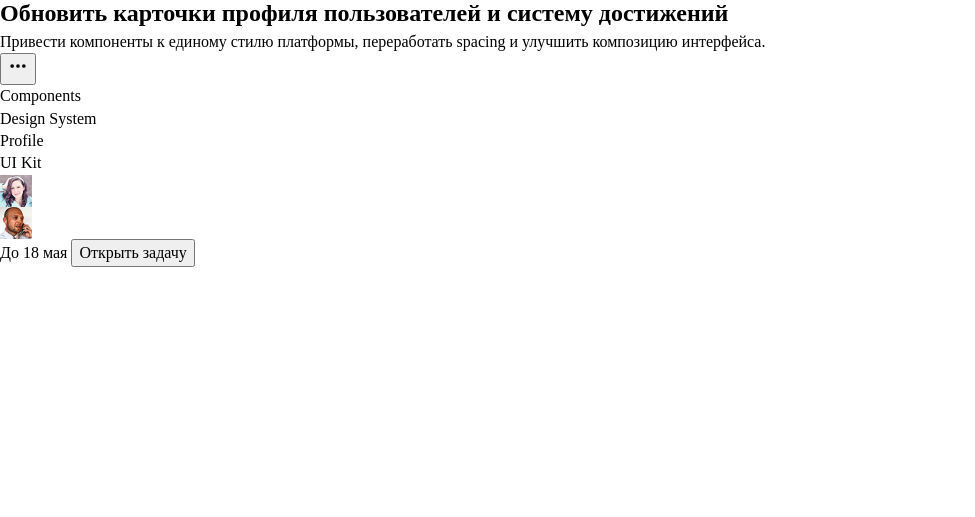
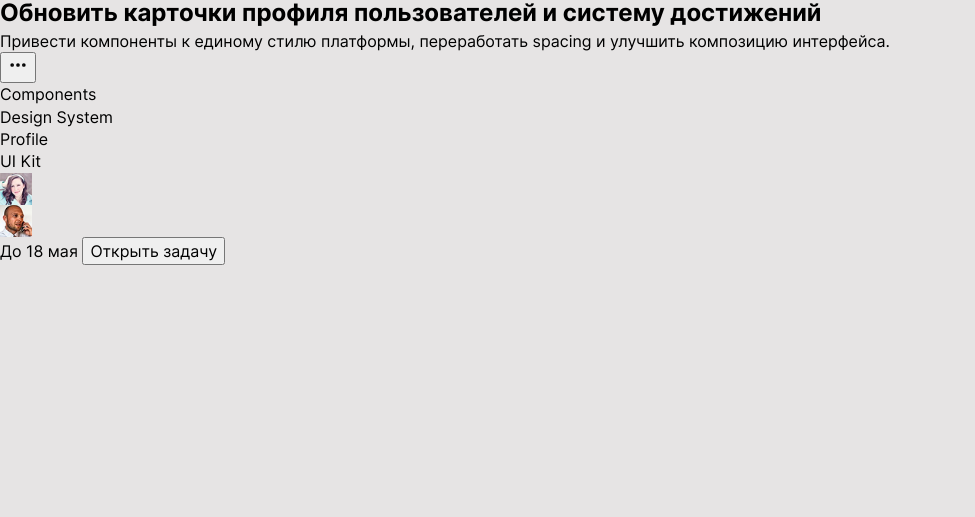
Before and after one commit to notsabyrka/spisok-zadach, a plain HTML site: page index.html in a window 1280 px wide. Shown: the part 283-800 px from the top of the page, without its empty margins (0-975 px from the left). Drawn offline with Linux system fonts and the light colour scheme.

Commit message:
style: connect fonts

```diff
--- a/css/style.css
+++ b/css/style.css
@@ -148,7 +148,7 @@ button {
   (за исключением тех, у которых уже указан
   атрибут fill со значением 'none' или начинается с 'url')
  */
-:where([fill]:not([fill="none"], [fill^="url"])) {
+:where([fill]:not([fill='none'], [fill^='url'])) {
   fill: currentColor;
 }
 
@@ -157,7 +157,7 @@ button {
   (за исключением тех, у которых уже указан
   атрибут stroke со значением 'none')
  */
-:where([stroke]:not([stroke="none"], [stroke^="url"])) {
+:where([stroke]:not([stroke='none'], [stroke^='url'])) {
   stroke: currentColor;
 }
 
@@ -190,3 +190,32 @@ svg * {
     scroll-behavior: auto !important;
   }
 }
+
+@font-face {
+  font-family: 'Inter';
+  src: url('../fonts/InterRegular.woff2') format('woff2');
+  font-weight: 400;
+  font-style: normal;
+  font-display: swap;
+}
+
+@font-face {
+  font-family: 'Inter';
+  src: url('../fonts/InterSemiBold.woff2') format('woff2');
+  font-weight: 600;
+  font-style: normal;
+  font-display: swap;
+}
+
+@font-face {
+  font-family: 'Inter';
+  src: url('../fonts/InterBold.woff2') format('woff2');
+  font-weight: 700;
+  font-style: normal;
+  font-display: swap;
+}
+
+body {
+  font-family: 'Inter', sans-serif;
+  background-color: #e6e4e4;
+}
```
